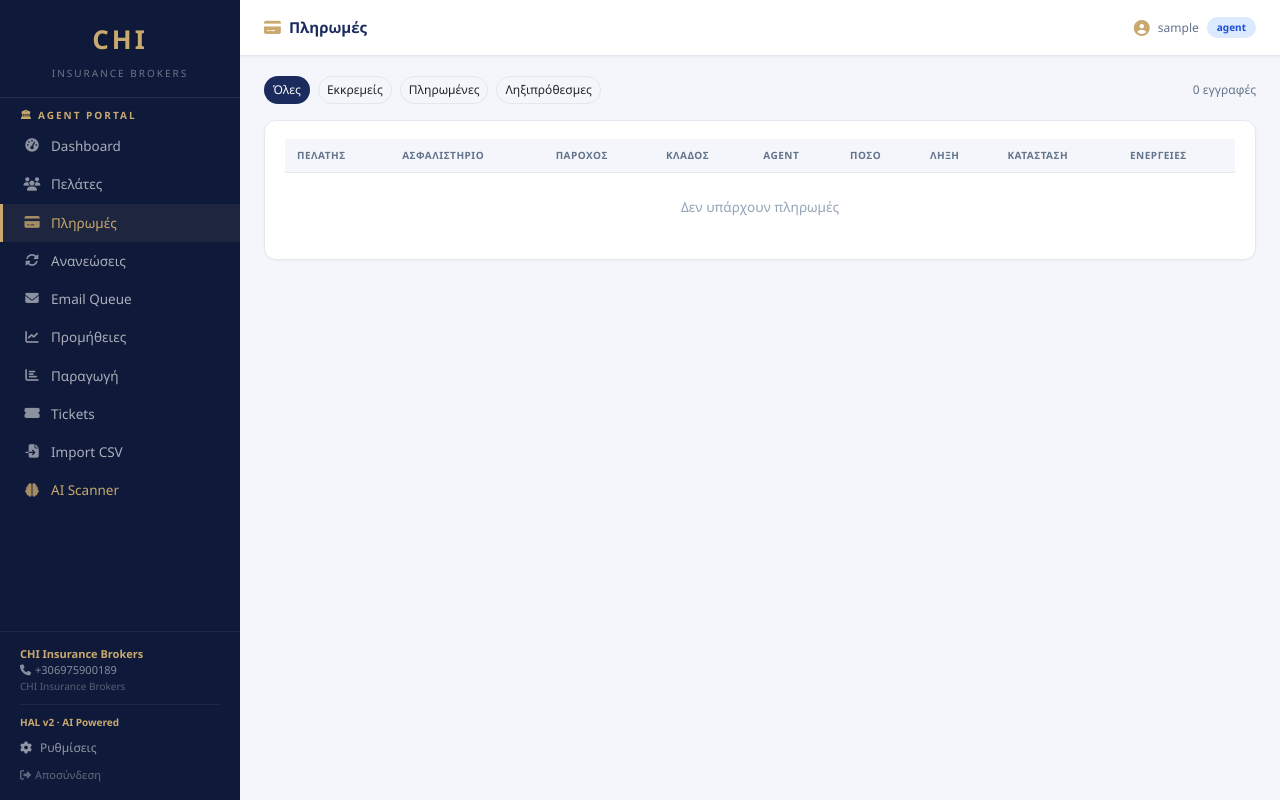
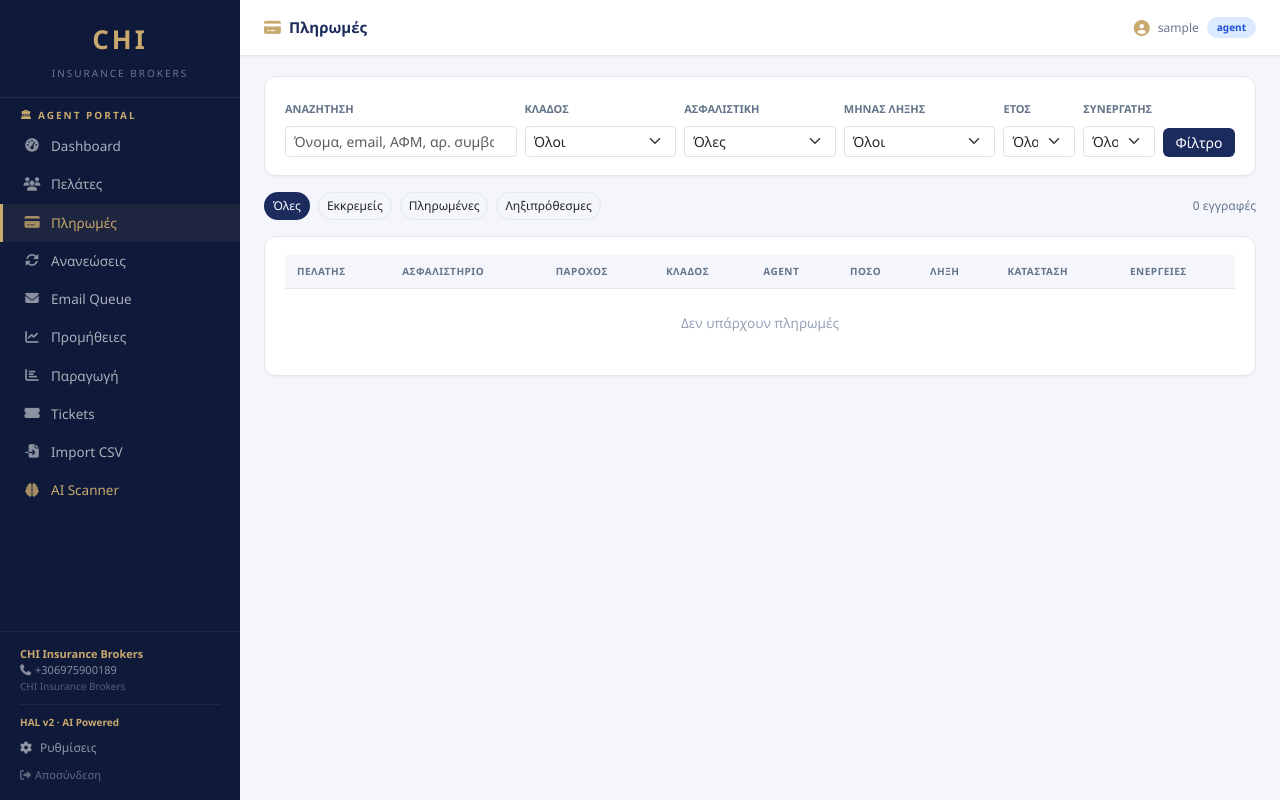
Before and after one commit to chiinsurancebrokers/portal, a Flask app: page /agent/payments in a window 1280 px wide. Run offline with Flask 3, Linux system fonts and the light colour scheme; the visitor is signed in with stand-in values (Sample User, id 1); some libraries are stand-ins or nearby versions.

Commit message:
Add filters and update payment status links

```diff
--- a/chi_portal_v2/templates/agent/payments.html
+++ b/chi_portal_v2/templates/agent/payments.html
@@ -3,9 +3,73 @@
 {% block page_title %}<i class="fas fa-credit-card me-2" style="color:#C9A96E"></i>Πληρωμές{% endblock %}
 {% block content %}
 
+<!-- Filters -->
+<div class="chi-card mb-3">
+  <form method="GET" class="row g-2 align-items-end">
+    <input type="hidden" name="status" value="{{ status_f }}">
+    <div class="col-md-3">
+      <label class="form-label fw-semibold" style="font-size:11px;color:#64748B;text-transform:uppercase">Αναζήτηση</label>
+      <input type="search" name="q" value="{{ search }}" class="form-control form-control-sm" placeholder="Όνομα, email, ΑΦΜ, αρ. συμβολαίου...">
+    </div>
+    <div class="col-md-2">
+      <label class="form-label fw-semibold" style="font-size:11px;color:#64748B;text-transform:uppercase">Κλάδος</label>
+      <select name="sector" class="form-select form-select-sm">
+        <option value="">Όλοι</option>
+        {% for s in sectors %}
+        <option value="{{ s.name }}" {% if sector_f==s.name %}selected{% endif %}>{{ s.value }}</option>
+        {% endfor %}
+      </select>
+    </div>
+    <div class="col-md-2">
+      <label class="form-label fw-semibold" style="font-size:11px;color:#64748B;text-transform:uppercase">Ασφαλιστική</label>
+      <select name="provider" class="form-select form-select-sm">
+        <option value="">Όλες</option>
+        {% for p in all_providers %}
+        <option value="{{ p }}" {% if provider_f==p %}selected{% endif %}>{{ p[:25] }}</option>
+        {% endfor %}
+      </select>
+    </div>
+    <div class="col-md-2">
+      <label class="form-label fw-semibold" style="font-size:11px;color:#64748B;text-transform:uppercase">Μήνας Λήξης</label>
+      <select name="month" class="form-select form-select-sm">
+        <option value="">Όλοι</option>
+        {% for m_num in months %}
+        <option value="{{ m_num }}" {% if month_f==m_num|string %}selected{% endif %}>{{ month_names[m_num] }}</option>
+        {% endfor %}
+      </select>
+    </div>
+    <div class="col-md-1">
+      <label class="form-label fw-semibold" style="font-size:11px;color:#64748B;text-transform:uppercase">Έτος</label>
+      <select name="year" class="form-select form-select-sm">
+        <option value="">Όλα</option>
+        {% for y in years %}
+        <option value="{{ y }}" {% if year_f==y|string %}selected{% endif %}>{{ y }}</option>
+        {% endfor %}
+      </select>
+    </div>
+    <div class="col-md-1">
+      <label class="form-label fw-semibold" style="font-size:11px;color:#64748B;text-transform:uppercase">Συνεργάτης</label>
+      <select name="agent" class="form-select form-select-sm">
+        <option value="">Όλοι</option>
+        {% for a in all_agents %}
+        <option value="{{ a }}" {% if agent_f==a %}selected{% endif %}>{{ a }}</option>
+        {% endfor %}
+      </select>
+    </div>
+    <div class="col-md-1 d-flex gap-1">
+      <button type="submit" class="btn btn-sm btn-chi w-100" style="border-radius:6px">Φίλτρο</button>
+    </div>
+    {% if search or sector_f or provider_f or month_f or year_f or agent_f %}
+    <div class="col-12">
+      <a href="{{ url_for('agent_payments', status=status_f) }}" class="btn btn-sm" style="border:1px solid #E2E8F0;border-radius:6px;font-size:11px">✕ Καθαρισμός φίλτρων</a>
+    </div>
+    {% endif %}
+  </form>
+</div>
+
 <div class="d-flex gap-2 mb-3 flex-wrap">
   {% for s, label in [('all','Όλες'),('pending','Εκκρεμείς'),('paid','Πληρωμένες'),('overdue','Ληξιπρόθεσμες')] %}
-  <a href="?status={{ s }}" class="btn btn-sm" style="{% if status_f==s %}background:#1B2B5E;color:white;{% else %}border:1px solid #E2E8F0;{% endif %}border-radius:20px;font-size:12px">{{ label }}</a>
+  <a href="{{ url_for('agent_payments', status=s, q=search, sector=sector_f, provider=provider_f, agent=agent_f, month=month_f, year=year_f) }}" class="btn btn-sm" style="{% if status_f==s %}background:#1B2B5E;color:white;{% else %}border:1px solid #E2E8F0;{% endif %}border-radius:20px;font-size:12px">{{ label }}</a>
   {% endfor %}
   <span class="ms-auto" style="font-size:12px;color:#64748B;align-self:center">{{ payments|length }} εγγραφές</span>
 </div>
```
